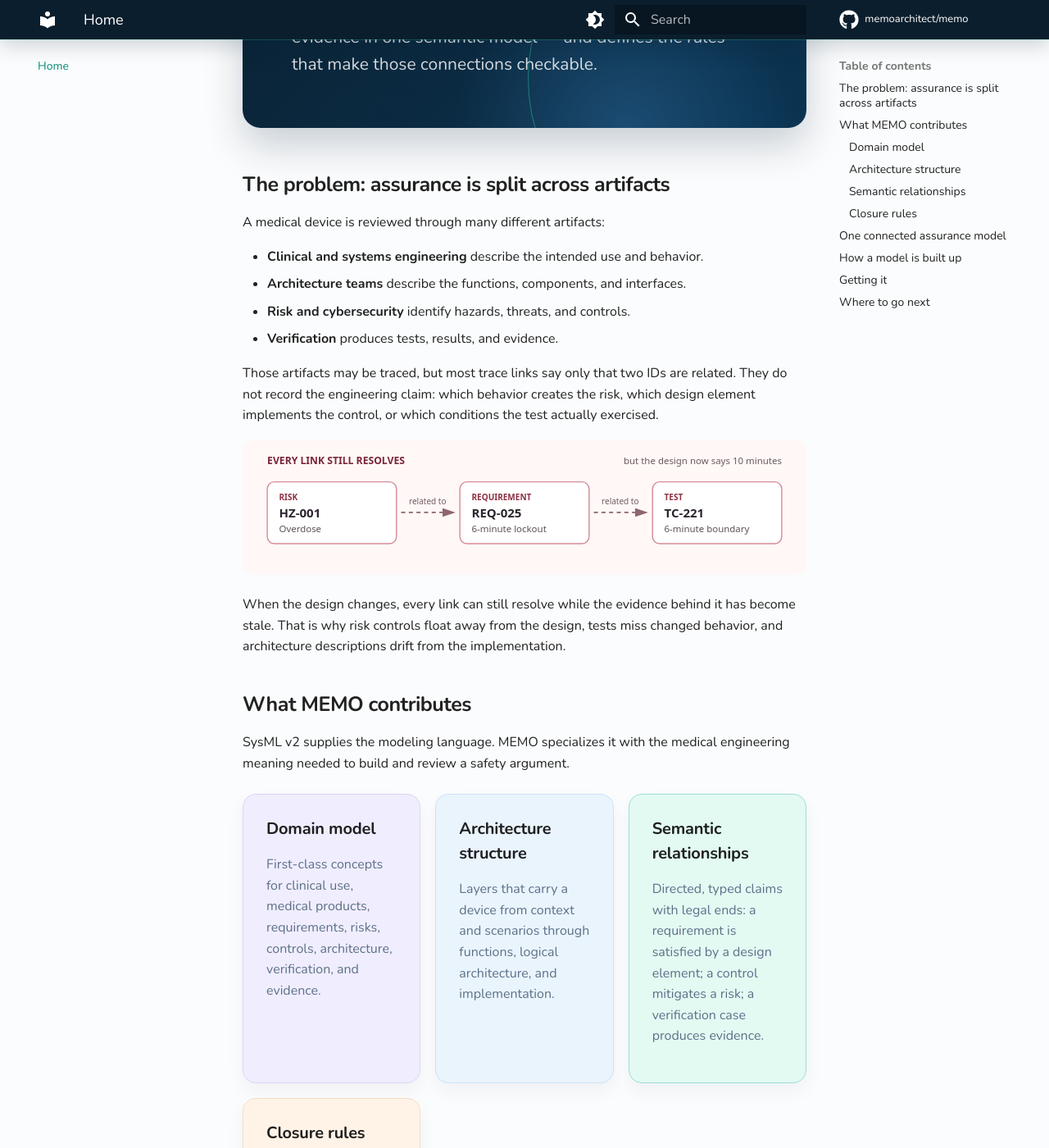
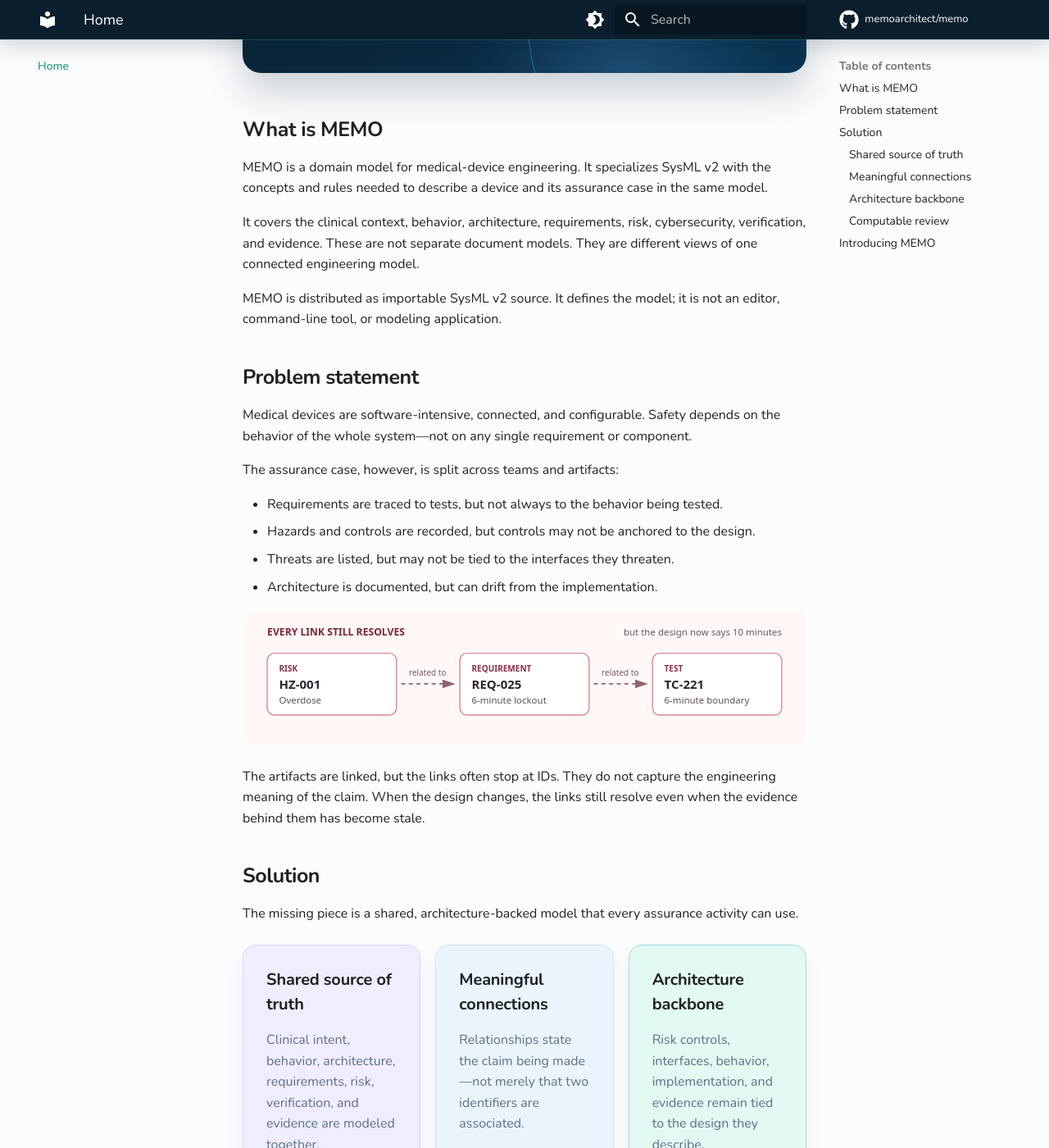
Before and after one commit to memoarchitect/memo, an MkDocs documentation site: the page built from docs/index.md, in a window 1280 px wide and 1400 px high, scrolled down 382 px. Shown: the whole window at 82% size. Built offline with MkDocs 1.6.1 and Material for MkDocs 9.7.7, drawn with Linux system fonts in a browser that asks for light colours; comment, search, counter and statistics services are not loaded; some of the changed text lies outside the part shown.

Commit message:
docs: follow the presentation structure on the landing page

````diff
--- a/docs/index.md
+++ b/docs/index.md
@@ -4,149 +4,109 @@
 
 # MEMO
 
-MEMO is a SysML v2-native ontology for medical-device engineering. It connects
-clinical intent, behavior, architecture, requirements, risk controls,
-verification, and evidence in one semantic model — and defines the rules that
-make those connections checkable.
+A SysML v2-native ontology for keeping medical-device architecture, risk,
+verification, and evidence connected as the design changes.
 
 </div>
 
-## The problem: assurance is split across artifacts
+## What is MEMO
 
-A medical device is reviewed through many different artifacts:
+MEMO is a domain model for medical-device engineering. It specializes SysML v2
+with the concepts and rules needed to describe a device and its assurance case
+in the same model.
 
-- **Clinical and systems engineering** describe the intended use and behavior.
-- **Architecture teams** describe the functions, components, and interfaces.
-- **Risk and cybersecurity** identify hazards, threats, and controls.
-- **Verification** produces tests, results, and evidence.
+It covers the clinical context, behavior, architecture, requirements, risk,
+cybersecurity, verification, and evidence. These are not separate document
+models. They are different views of one connected engineering model.
 
-Those artifacts may be traced, but most trace links say only that two IDs are
-related. They do not record the engineering claim: which behavior creates the
-risk, which design element implements the control, or which conditions the test
-actually exercised.
+MEMO is distributed as importable SysML v2 source. It defines the model; it is
+not an editor, command-line tool, or modeling application.
+
+## Problem statement
+
+Medical devices are software-intensive, connected, and configurable. Safety
+depends on the behavior of the whole system—not on any single requirement or
+component.
+
+The assurance case, however, is split across teams and artifacts:
+
+- Requirements are traced to tests, but not always to the behavior being tested.
+- Hazards and controls are recorded, but controls may not be anchored to the design.
+- Threats are listed, but may not be tied to the interfaces they threaten.
+- Architecture is documented, but can drift from the implementation.
 
 ![A conventional trace joins a hazard, requirement, and test with generic related-to links. Every link still resolves after the lockout interval changes.](assets/home-generic-trace.svg)
 
-When the design changes, every link can still resolve while the evidence behind
-it has become stale. That is why risk controls float away from the design,
-tests miss changed behavior, and architecture descriptions drift from the
-implementation.
+The artifacts are linked, but the links often stop at IDs. They do not capture
+the engineering meaning of the claim. When the design changes, the links still
+resolve even when the evidence behind them has become stale.
 
-## What MEMO contributes
+## Solution
 
-SysML v2 supplies the modeling language. MEMO specializes it with the medical
-engineering meaning needed to build and review a safety argument.
+The missing piece is a shared, architecture-backed model that every assurance
+activity can use.
 
 <div class="memo-card-grid" markdown>
 
 <div class="memo-card memo-card-purple" markdown>
 
-### Domain model
+### Shared source of truth
 
-First-class concepts for clinical use, medical products, requirements, risks,
-controls, architecture, verification, and evidence.
+Clinical intent, behavior, architecture, requirements, risk, verification, and
+evidence are modeled together.
 
 </div>
 
 <div class="memo-card memo-card-blue" markdown>
 
-### Architecture structure
+### Meaningful connections
 
-Layers that carry a device from context and scenarios through functions,
-logical architecture, and implementation.
+Relationships state the claim being made—not merely that two identifiers are
+associated.
 
 </div>
 
 <div class="memo-card memo-card-teal" markdown>
 
-### Semantic relationships
+### Architecture backbone
 
-Directed, typed claims with legal ends: a requirement is satisfied by a design
-element; a control mitigates a risk; a verification case produces evidence.
+Risk controls, interfaces, behavior, implementation, and evidence remain tied
+to the design they describe.
 
 </div>
 
 <div class="memo-card memo-card-orange" markdown>
 
-### Closure rules
+### Computable review
 
-Model constraints for review questions such as whether every hazard is
-controlled and every control is verified.
+Completeness checks, change-impact analysis, and assurance views can be derived
+from the model.
 
 </div>
 
 </div>
 
-MEMO is therefore more than a vocabulary. It is an importable model library:
-domain definitions, architecture structure, relationship semantics, and
-computable rules packaged together as SysML v2 source.
+The goal is not another document. It is one versionable engineering model whose
+meaning can be reviewed and checked as the design evolves.
 
-## One connected assurance model
+## Introducing MEMO
+
+SysML v2 provides the language substrate: packages, parts, requirements,
+actions, interfaces, relationships, and typed model structure. MEMO adds the
+medical-device semantic layer:
+
+- **Typed elements** for clinical use, medical products, architecture,
+  requirements, hazards, controls, verification, and evidence.
+- **Typed relationships** with direction, meaning, and legal ends.
+- **Closure rules** that express completeness and consistency questions as
+  model constraints.
 
 ![A semantic model records that the overdose hazard drives the lockout requirement, the infusion manager satisfies that requirement, the lockout control mitigates the hazard, and verification produces evidence.](assets/home-semantic-thread.svg)
 
-Here the links carry claims. The requirement exists because of a known hazard;
-the component satisfies that requirement; the control mitigates the hazard;
-and the verification result belongs to a specific evidence baseline. A change
-can therefore follow the model's meaning instead of stopping at a list of IDs.
-
-The library also carries rules that a tool can check:
-
-```text
-CR-MED-001  Hazard must have ≥1 risk control        (ISO 14971)
-            Missing mitigation: hazAirInLine
-
-CR-MED-003  Risk control must be verified           (ISO 14971 §7.4)
-            Missing verification: rcDoorOpenAlarm
-
-Result: 2 errors · 1 warning · thread HZ-001 closed
-```
-
-That lets gaps surface before a design review instead of being discovered in it.
-
-!!! warning "What this does not do"
-
-    It finds holes in what you wrote down. It does not decide whether the
-    device is safe, and it does not replace review. Those judgements stay with
-    the people qualified to make them.
-
-## How a model is built up
-
-You describe the device in six steps, each one answering a question and setting
-up the next:
-
-| | Step | The question |
-| --- | --- | --- |
-| 1 | [Context and use](layers/context.md) | Who's involved, where, and what's the device for? |
-| 2 | [Use cases](layers/use-cases.md) | What are they trying to achieve? |
-| 3 | [Workflows and scenarios](layers/operational-world.md) | How does that go — and how does it go wrong? |
-| 4 | [Functional analysis](layers/operations-system.md) | What must the system do? |
-| 5 | [Logical architecture](layers/requirements-architecture.md) | Which component is responsible? |
-| 6 | [Implementation](layers/requirements-architecture.md) | How is it actually built? |
-
-Risk, cybersecurity, requirements, human factors and V&V aren't a seventh step.
-They hook into all six, which is how a hazard can point at both the exact
-scenario where it happens and the component that controls it.
-
-You don't have to fill in every step. A manual surgical instrument has no
-software architecture, and that's a finished model, not a half-done one.
-
-## Getting it
-
-MEMO is distributed as SysML v2 source text and has no runtime of its own.
-Install it [with npm](how-to/install/npm.md),
-[as a .kpar archive](how-to/install/kpar.md), or
-[from a checkout](how-to/install/source.md).
-
-## Where to go next
-
-| If you want to | Go to |
-| --- | --- |
-| Build something and learn by doing | [Tutorials](examples/index.md) |
-| Get a specific job done | [How-to guides](how-to/index.md) |
-| Look up a type, attribute or rule | [Reference](reference/index.md) |
-| Understand why it's built this way | [Explanation](why/index.md) |
-| Read a complete device model | [GPCA case study](case-studies/gpca/index.md) |
+In this model, the requirement exists because of a known hazard, the component
+satisfies that requirement, the control mitigates the hazard, and verification
+produces evidence. A change can therefore follow the meaning of the model
+instead of stopping at a list of IDs.
 
 ---
 
````
